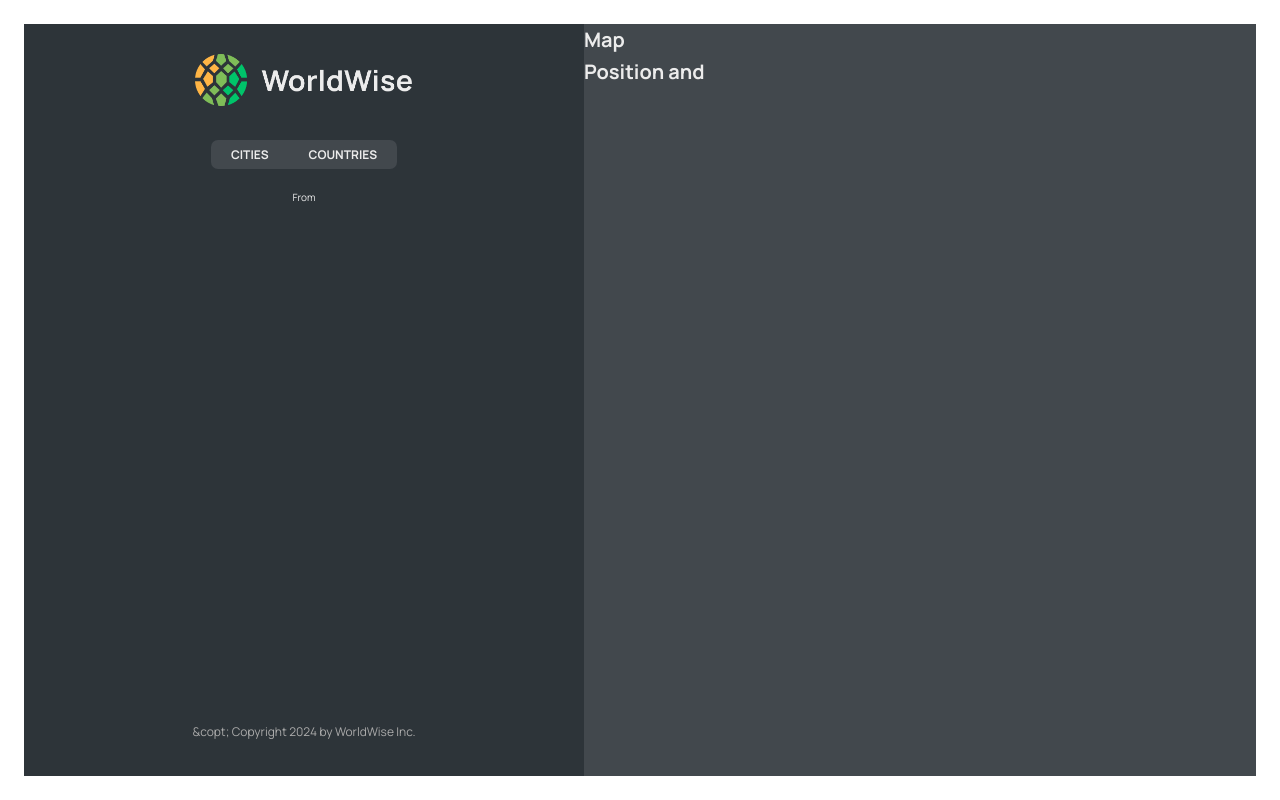
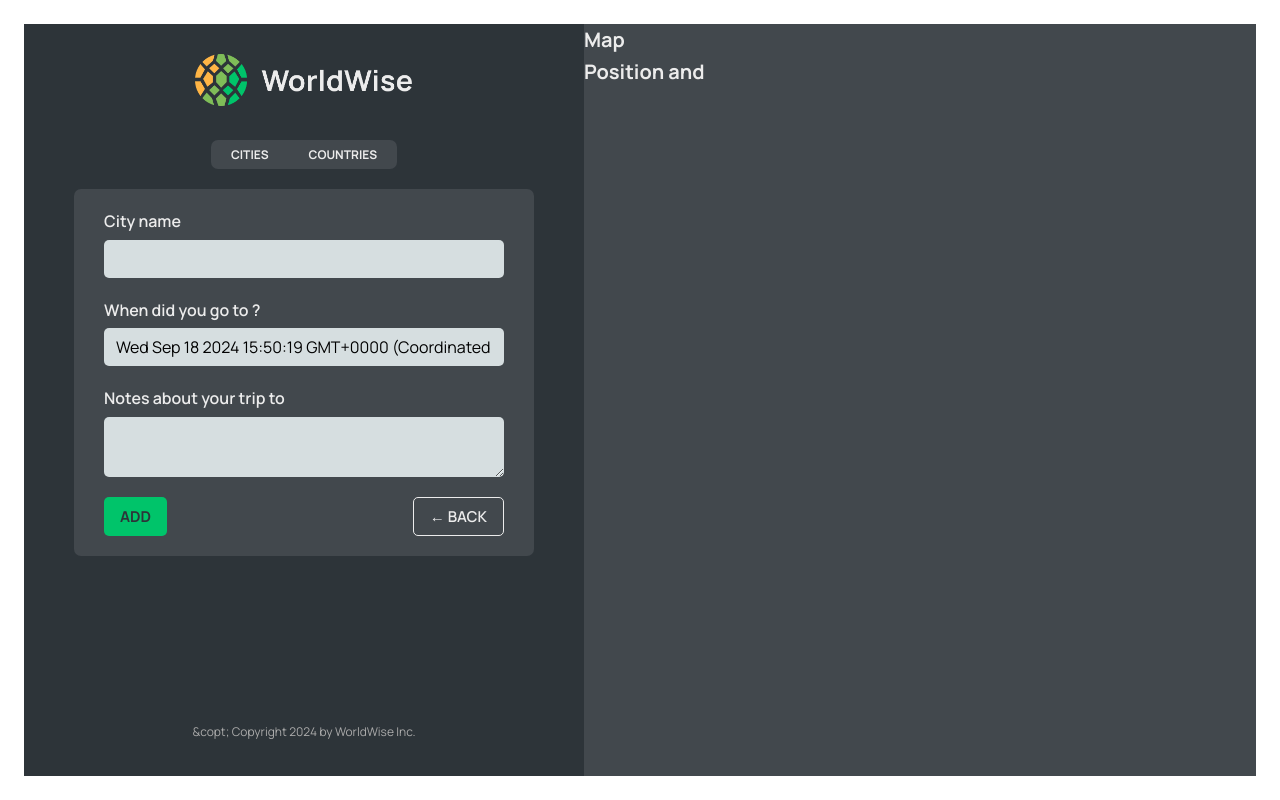
Before and after one commit to BekCodingAddict/WorldWise, a React (Vite) app in the folder client/: page /app/form in a window 1280 px wide. Built offline with nearby package versions, Linux system fonts and the light colour scheme; data requests are answered from the project's data file.

Commit message:
Setting Up Programatic Navigation has been done!

```diff
--- a/client/src/App.jsx
+++ b/client/src/App.jsx
@@ -9,6 +9,7 @@
 import { useEffect, useState } from "react";
 import CountryList from "./components/CountryList";
 import City from "./components/City";
+import Form from "./components/Form";
 
 const BASE_URL = "http://localhost:9000";
 
@@ -53,7 +54,7 @@
             path="countries"
             element={<CountryList cities={cities} isLoading={isLoading} />}
           />
-          <Route path="form" element={<p>From</p>} />
+          <Route path="form" element={<Form />} />
         </Route>
         <Route path="*" element={<PageNotFound />} />
       </Routes>
--- /dev/null
+++ b/client/src/components/Button.jsx
@@ -0,0 +1,10 @@
+import styles from "./Button.module.css";
+function Button({ children, onClick, type }) {
+  return (
+    <button onClick={onClick} className={`${styles.btn} ${styles[type]}`}>
+      {children}
+    </button>
+  );
+}
+
+export default Button;
--- a/client/src/components/CountryList.jsx
+++ b/client/src/components/CountryList.jsx
@@ -20,7 +20,7 @@
   return (
     <ul className={styles.countryList}>
       {countries.map((country) => (
-        <CountryItem country={country} key={country.id} />
+        <CountryItem country={country} key={country.country} />
       ))}
     </ul>
   );
--- a/client/src/components/Form.jsx
+++ b/client/src/components/Form.jsx
@@ -3,6 +3,8 @@
 import { useState } from "react";
 
 import styles from "./Form.module.css";
+import Button from "./Button";
+import { useNavigate } from "react-router-dom";
 
 export function convertToEmoji(countryCode) {
   const codePoints = countryCode
@@ -13,6 +15,7 @@
 }
 
 function Form() {
+  const navigate = useNavigate();
   const [cityName, setCityName] = useState("");
   const [country, setCountry] = useState("");
   const [date, setDate] = useState(new Date());
@@ -49,8 +52,16 @@
       </div>
 
       <div className={styles.buttons}>
-        <button>Add</button>
-        <button>&larr; Back</button>
+        <Button type="primary">Add</Button>
+        <Button
+          type="back"
+          onClick={(e) => {
+            e.preventDefault();
+            navigate(-1);
+          }}
+        >
+          &larr; Back
+        </Button>
       </div>
     </form>
   );
--- a/client/src/components/Map.jsx
+++ b/client/src/components/Map.jsx
@@ -1,13 +1,14 @@
-import { useSearchParams } from "react-router-dom";
+import { useSearchParams, useNavigate } from "react-router-dom";
 import styles from "./Map.module.css";
 
 function Map() {
   const [searchParams, setSearchParams] = useSearchParams();
+  const navigate = useNavigate();
 
   const lat = searchParams.get("lat");
   const lng = searchParams.get("lng");
   return (
-    <div className={styles.mapContainer}>
+    <div className={styles.mapContainer} onClick={() => navigate("form")}>
       <h1>Map</h1>
       <h1>
         Position {lat} and {lng}
```
